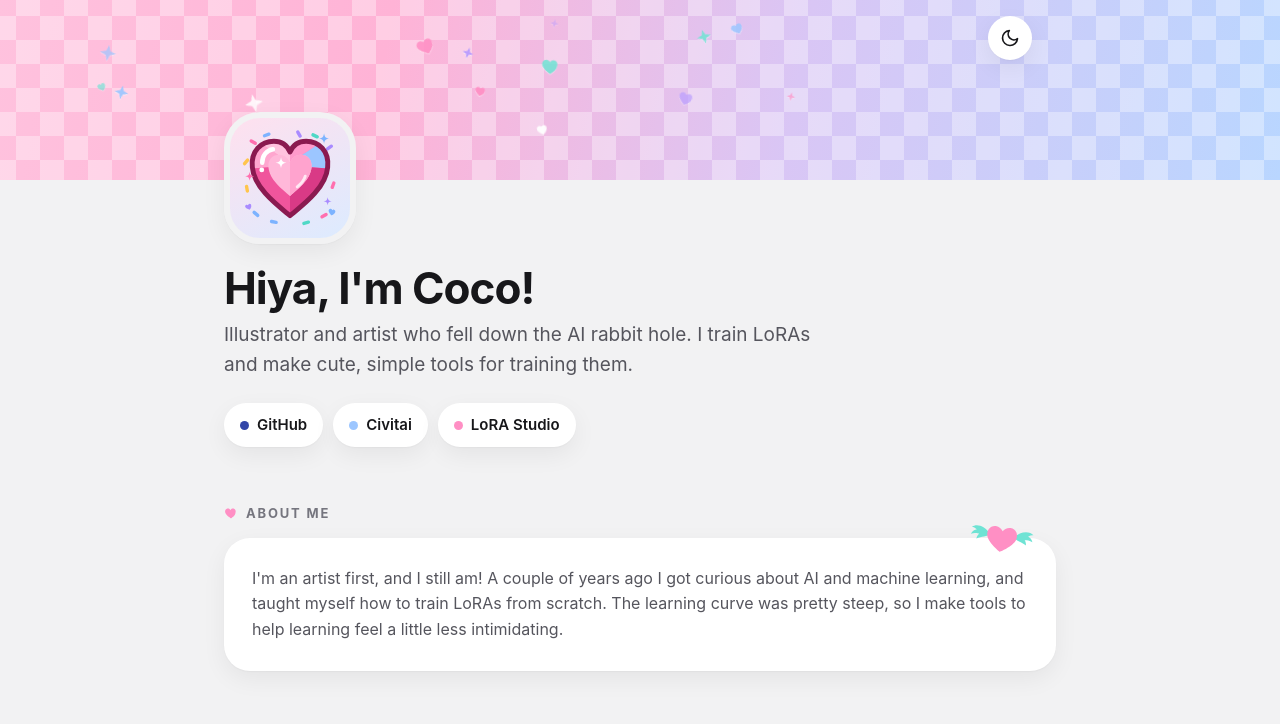
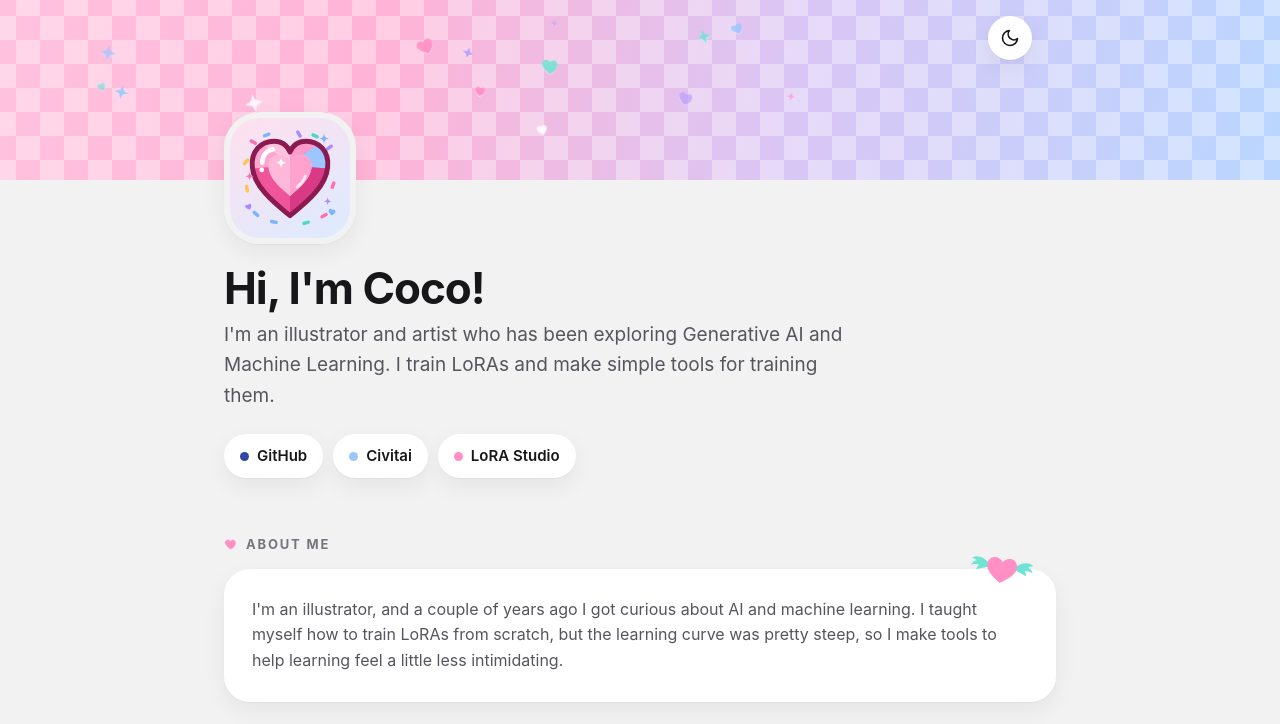
Before and after one commit to cococolacake/cococolacake.github.io, a plain HTML site: page index.html in a window 1280 px wide. Shown: the top 724 px of the page. Drawn offline with Linux system fonts and the light colour scheme.

Commit message:
Update index.html

```diff
--- a/index.html
+++ b/index.html
@@ -233,8 +233,8 @@
 
     <header class="intro">
       <button class="avatar" type="button" aria-label="Sprinkle party!"><img src="assets/heart-gem.svg" alt="" width="104" height="104"></button>
-      <h1 class="load" style="--i:0">Hiya, I'm Coco!</h1>
-      <p style="--i:1" class="load lead">Illustrator and artist who fell down the AI rabbit hole. I train LoRAs and make cute, simple tools for training them.</p>
+      <h1 class="load" style="--i:0">Hi, I'm Coco!</h1>
+      <p style="--i:1" class="load lead">I'm an illustrator and artist who has been exploring Generative AI and Machine Learning. I train LoRAs and make simple tools for training them.</p>
       <nav style="--i:2" class="load links" aria-label="Find me elsewhere">
         <a class="pill" href="https://github.com/cococolacake"><span class="dot" style="background: var(--gem)"></span>GitHub</a>
         <a class="pill" href="https://civitai.com/user/cococolacake"><span class="dot" style="background: var(--sky)"></span>Civitai</a>
@@ -250,7 +250,7 @@
           <path d="M44 20c6-8 15-9 19-5-3 0-5 2-5 2 4 1 5 5 5 5-4-2-8-1-8-1 2 2 2 5 2 5-5-3-10-3-13-6z" fill="var(--aqua)"/>
           <path d="M32 36s-12-7-14.5-14C15.8 16.6 19 11 24.6 11c3.4 0 5.9 2 7.4 4.3C33.5 13 36 11 39.4 11 45 11 48.2 16.6 46.5 22 44 29 32 36 32 36z" fill="var(--rose)"/>
         </svg>
-        <p>I'm an artist first, and I still am! A couple of years ago I got curious about AI and machine learning, and taught myself how to train LoRAs from scratch. The learning curve was pretty steep, so I make tools to help learning feel a little less intimidating.</p>
+        <p>I'm an illustrator, and a couple of years ago I got curious about AI and machine learning. I taught myself how to train LoRAs from scratch, but the learning curve was pretty steep, so I make tools to help learning feel a little less intimidating.</p>
       </div>
     </section>
 
```
